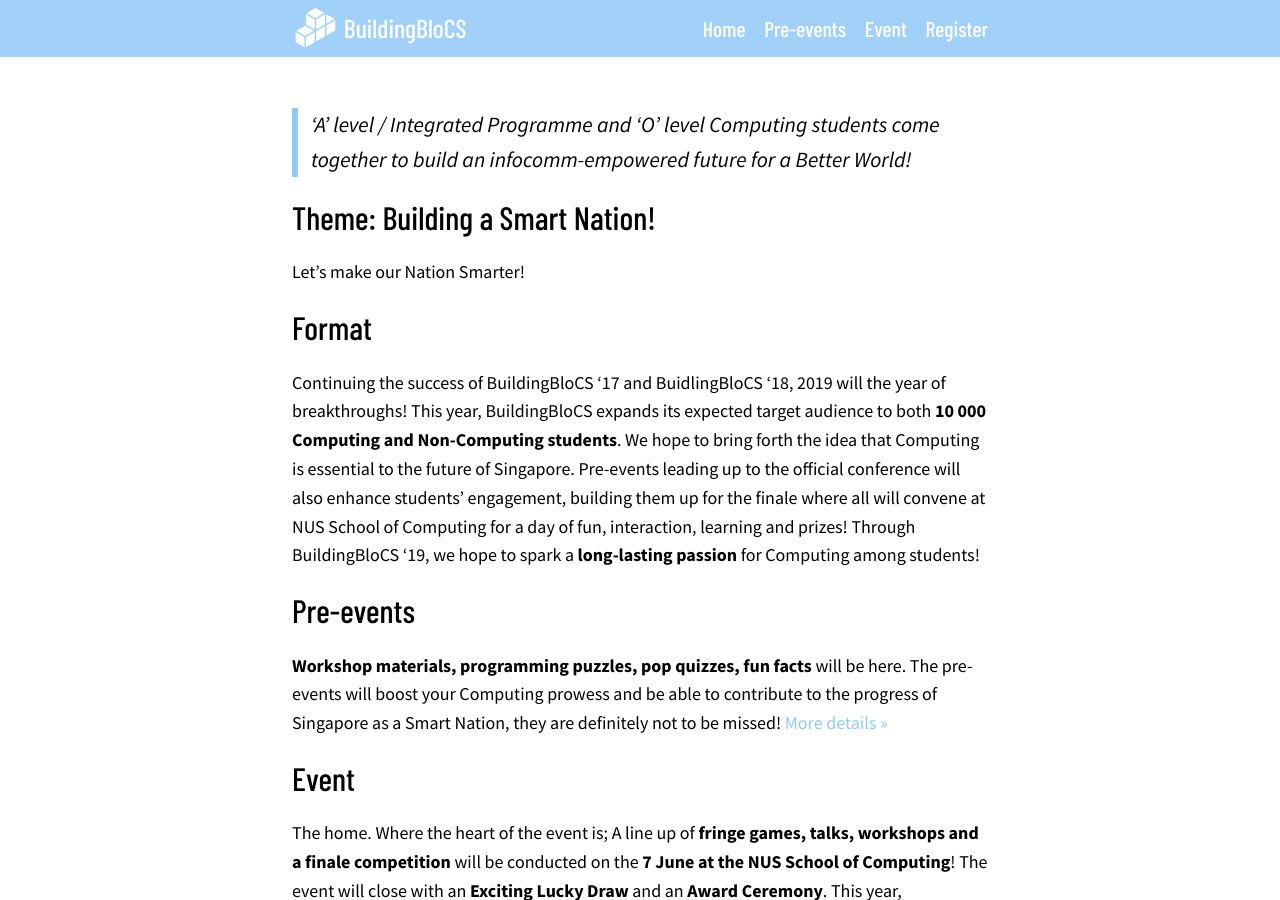
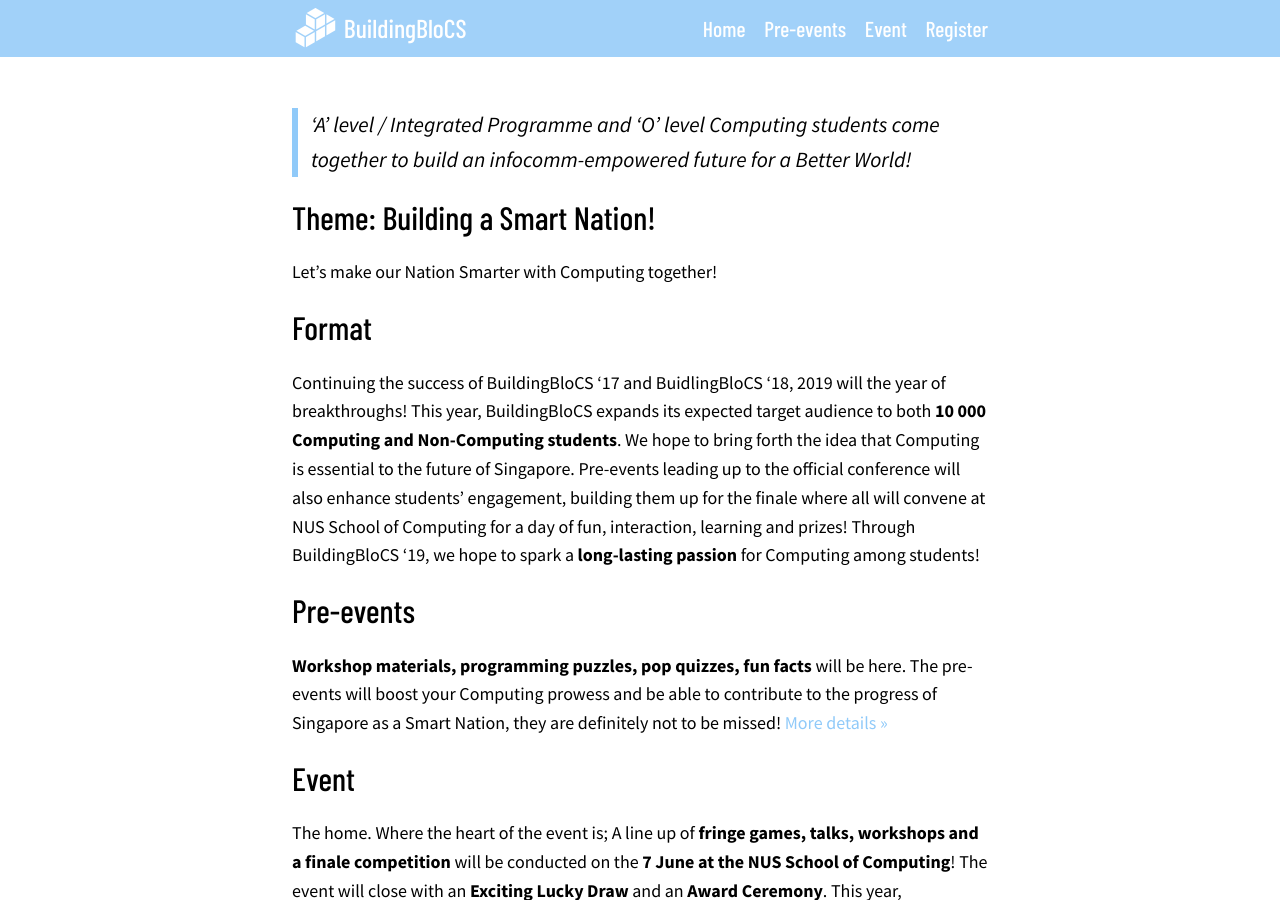
Before and after one commit to buildingblocs/2019, a Jekyll site: the page built from index.md, in a window 1280 px wide and 900 px high, scrolled down 774 px. Built offline with Jekyll 4.4.1, drawn with Linux system fonts in a browser that asks for light colours; some web fonts are replaced; a script that is not in the unit is left out.

Commit message:
Update index.md

```diff
--- a/index.md
+++ b/index.md
@@ -22,7 +22,7 @@ published: true
 
 ## Theme: Building a Smart Nation!
 
-Let's make our Nation Smarter!
+Let's make our Nation Smarter with Computing together!
 
 ## Format
 
```
